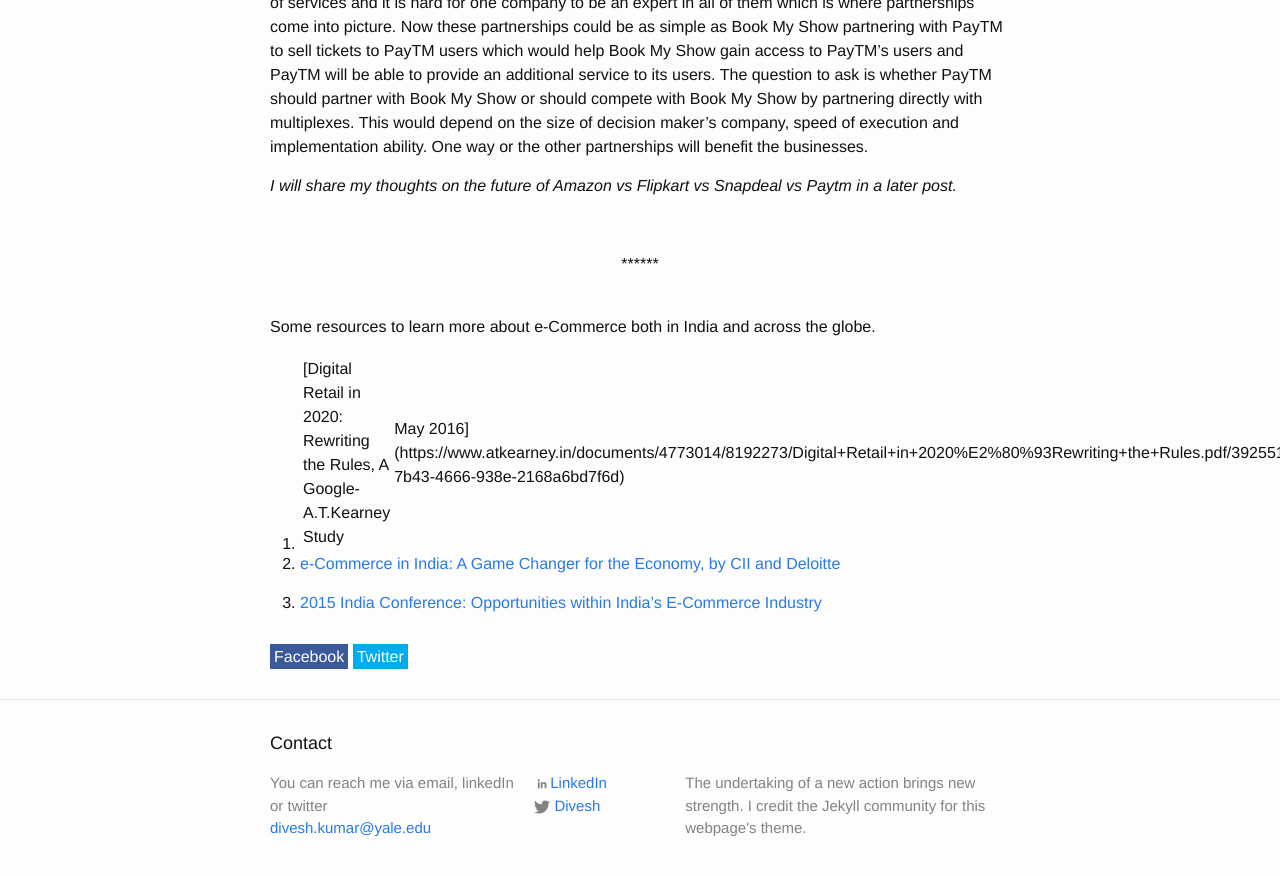
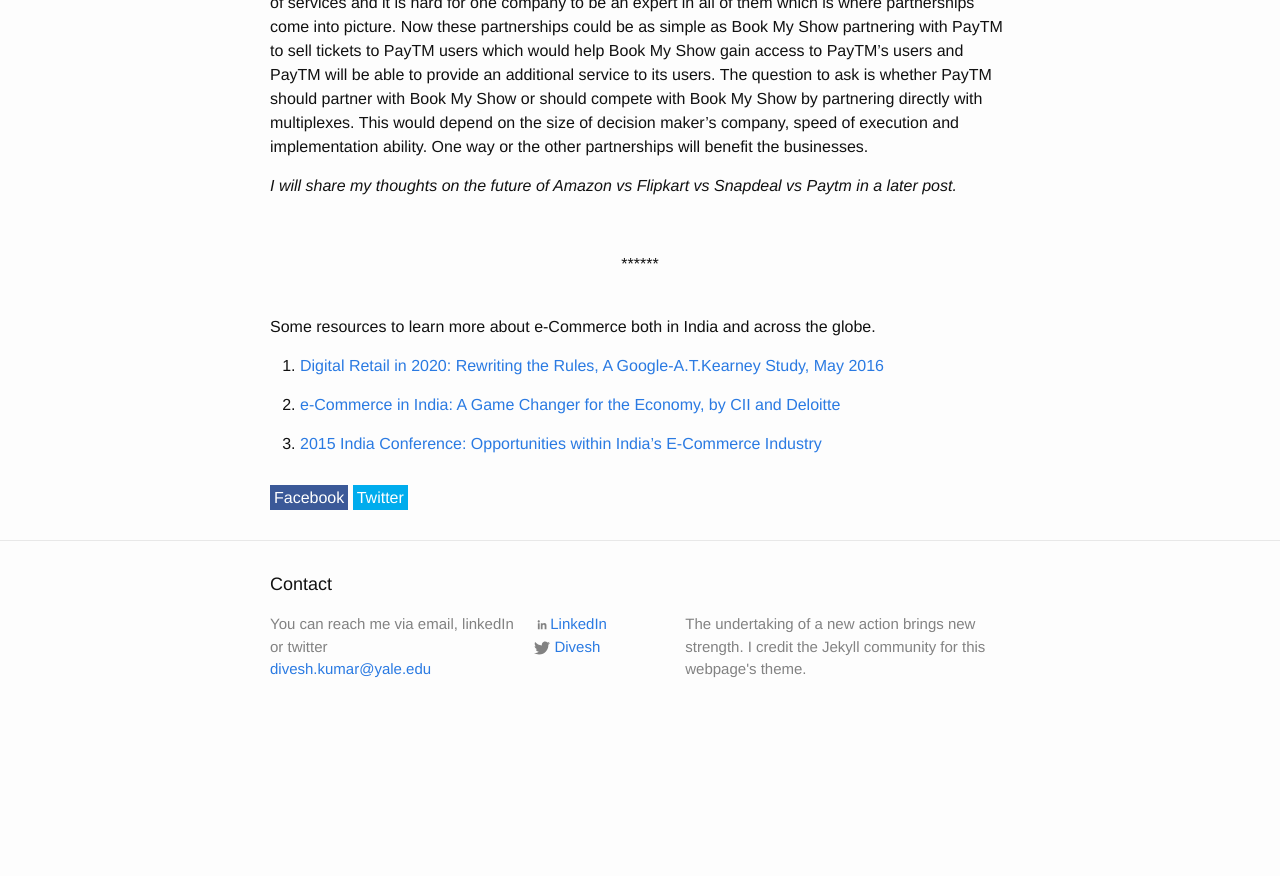
Before and after one commit to outstanding-hare/outstanding-hare.github.io, a Jekyll site: the page built from _posts/2016-12-31-Future-of-e-Commerce-in-India.markdown, in a window 1280 px wide and 900 px high, scrolled down 2153 px. Shown: the top 876 px of the window. Built offline with Jekyll 4.4.1, drawn with Linux system fonts in a browser that asks for light colours; comment, search, counter and statistics services are not loaded; after the commit the page ends 2894 px from its top, so only the background shows below that.

Commit message:
new post

```diff
--- a/_posts/2016-12-31-Future-of-e-Commerce-in-India.markdown
+++ b/_posts/2016-12-31-Future-of-e-Commerce-in-India.markdown
@@ -36,7 +36,7 @@
 
 Some resources to learn more about e-Commerce both in India and across the globe.
 
-1.	[Digital Retail in 2020: Rewriting the Rules, A Google-A.T.Kearney Study | May 2016](https://www.atkearney.in/documents/4773014/8192273/Digital+Retail+in+2020%E2%80%93Rewriting+the+Rules.pdf/392551c2-7b43-4666-938e-2168a6bd7f6d)
+1.	[Digital Retail in 2020: Rewriting the Rules, A Google-A.T.Kearney Study, May 2016](https://www.atkearney.in/documents/4773014/8192273/Digital+Retail+in+2020%E2%80%93Rewriting+the+Rules.pdf/392551c2-7b43-4666-938e-2168a6bd7f6d)
 
 2.	[e-Commerce in India: A Game Changer for the Economy, by CII and Deloitte](http://italiaindia.com/images/uploads/pdf/april-2016-e-commerce-in-india.pdf)
 
```
